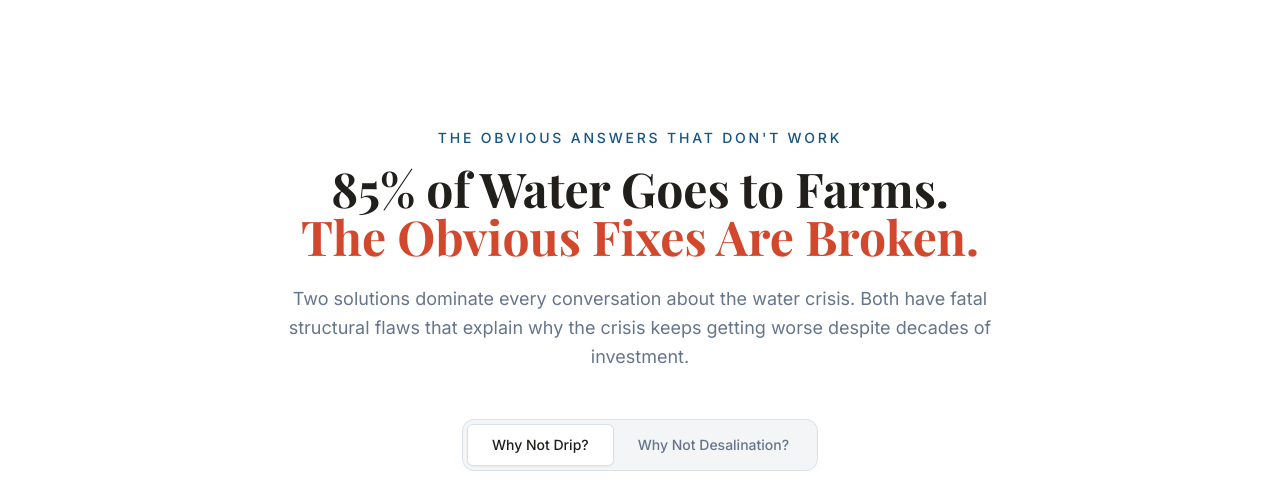
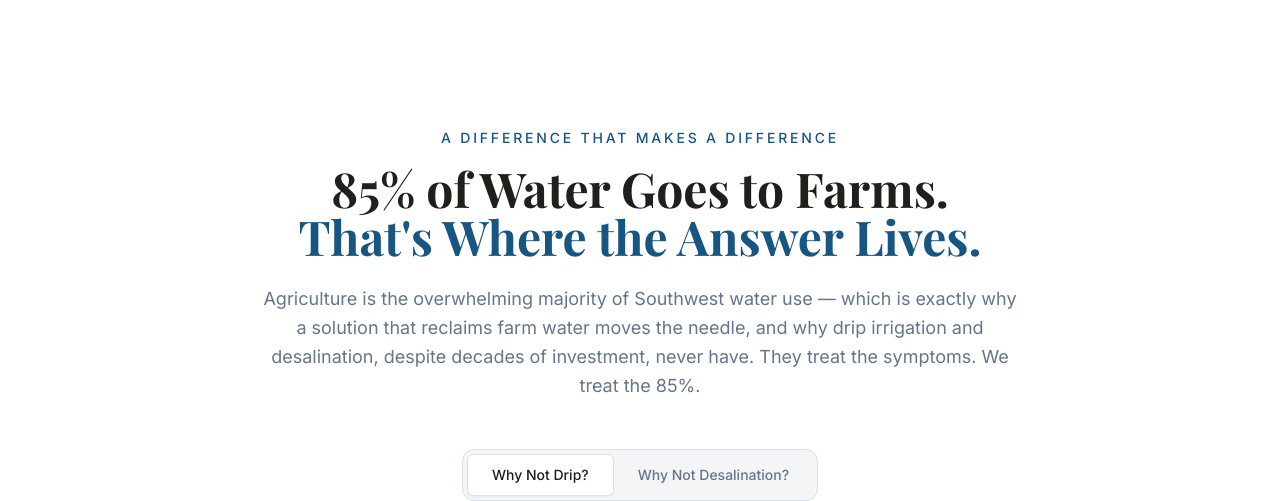
Before and after one commit to Jmcbride8/Saltwater_Farms, a React (Vite) app: page / in a window 1280 px wide. Shown: the part 3280-3781 px from the top of the page. Built offline with nearby package versions, Linux system fonts and the light colour scheme; no server answers.

Commit message:
File changes

```diff
--- a/src/components/sections/DripSection.jsx
+++ b/src/components/sections/DripSection.jsx
@@ -97,13 +97,13 @@ export default function DripSection() {
           transition={{ duration: 0.7 }}
           className="text-center mb-12"
         >
-          <p className="text-sm font-inter font-medium tracking-[0.2em] uppercase text-teal mb-4">The Obvious Answers That Don't Work</p>
+          <p className="text-sm font-inter font-medium tracking-[0.2em] uppercase text-teal mb-4">A Difference That Makes a Difference</p>
           <h2 className="font-playfair text-4xl md:text-5xl font-bold text-foreground mb-6">
             85% of Water Goes to Farms.<br />
-            <span className="text-crisis">The Obvious Fixes Are Broken.</span>
+            <span className="text-teal">That's Where the Answer Lives.</span>
           </h2>
           <p className="font-inter text-lg text-muted-foreground max-w-3xl mx-auto leading-relaxed">
-            Two solutions dominate every conversation about the water crisis. Both have fatal structural flaws that explain why the crisis keeps getting worse despite decades of investment.
+            Agriculture is the overwhelming majority of Southwest water use — which is exactly why a solution that reclaims farm water moves the needle, and why drip irrigation and desalination, despite decades of investment, never have. They treat the symptoms. We treat the 85%.
           </p>
         </motion.div>
 
```
